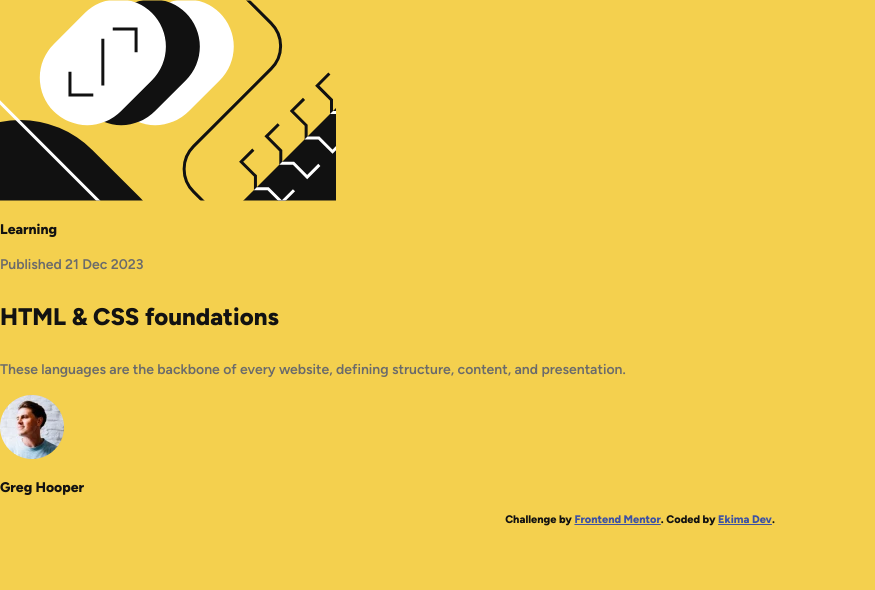
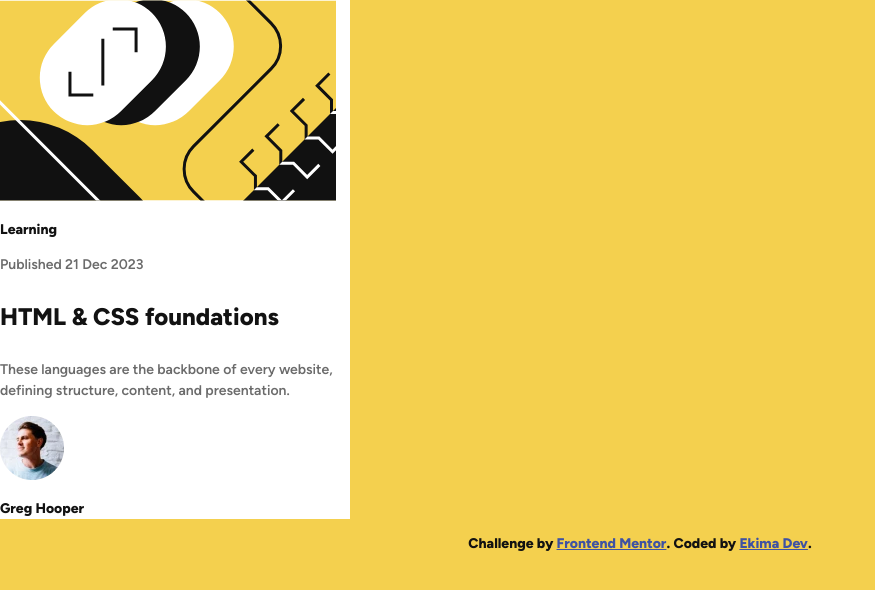
Before and after one commit to GitOfGod/blog-preview-card, a plain HTML site: page index.html in a window 1280 px wide. Shown: the whole page, without its empty margins (0-875 px from the left). Drawn offline with Linux system fonts and the light colour scheme.

Commit message:
Set height of body, width and colour of main

```diff
--- a/styles.css
+++ b/styles.css
@@ -64,9 +64,16 @@
 body, html {
     margin: 0;
     background-color: var(--yellow);
+    height: 100%;
+}
+
+main {
+    background-color: var(--white);
+    width: 350px;
+
 }
 
 
 
-.attribution { font-size: 11px; text-align: center; }
+.attribution { text-align: center; }
 .attribution a { color: hsl(228, 45%, 44%); }
```
